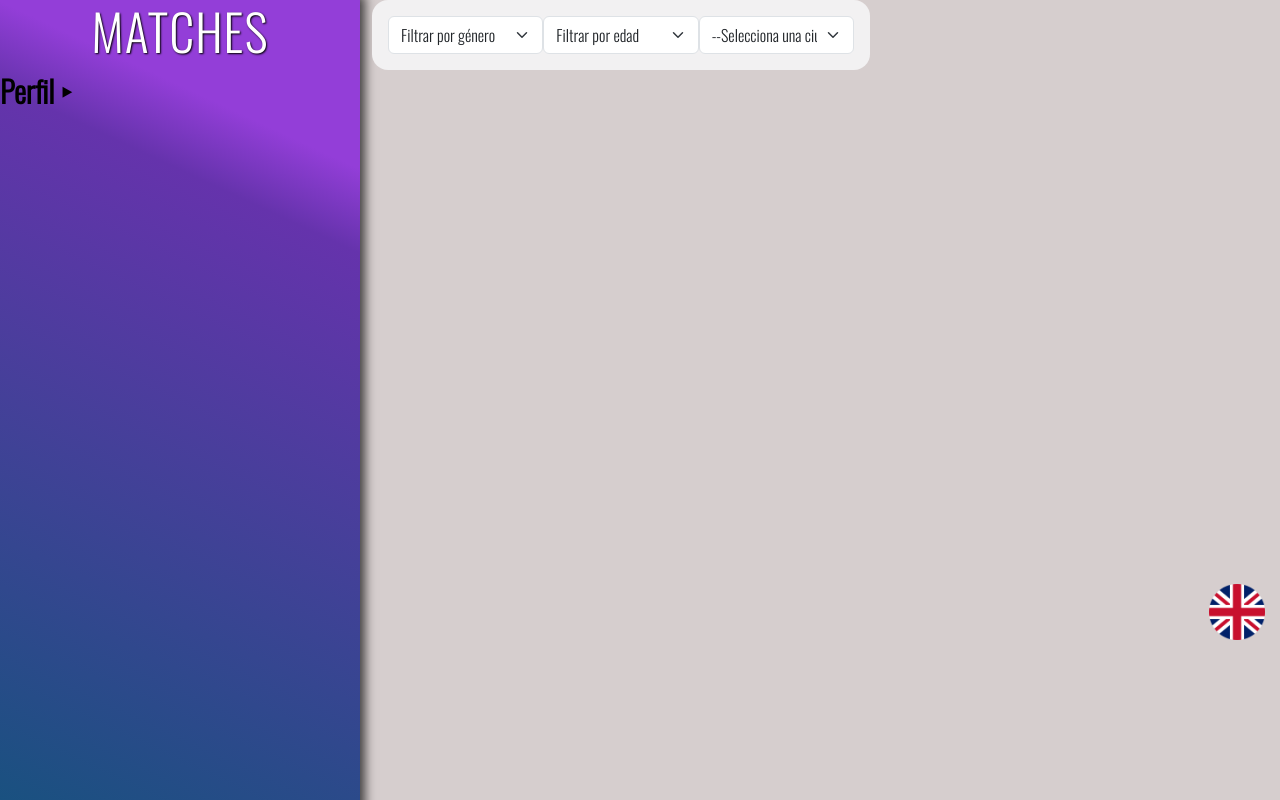
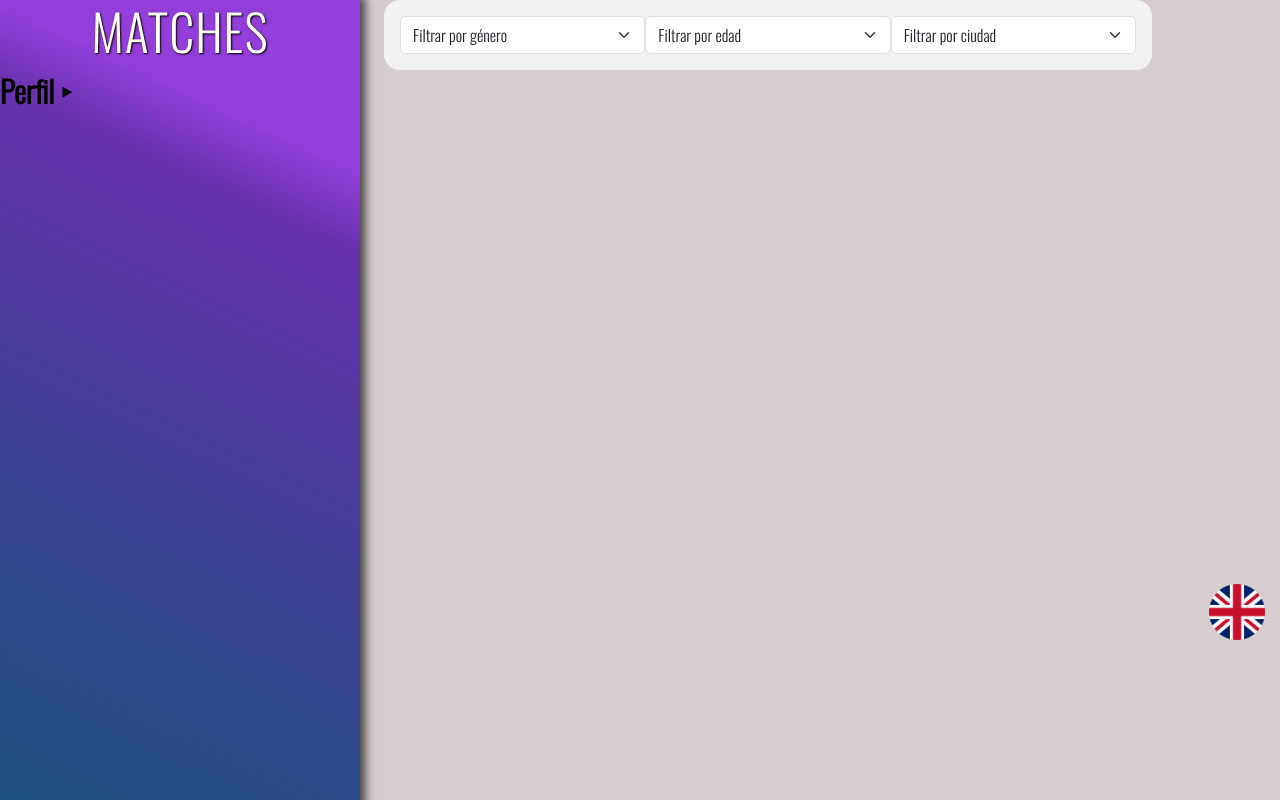
Before and after one commit to mtatiana115/CuidaMatch, a plain HTML site: page mainPage/mainCarebeneficiary.html in a window 1280 px wide. Shown: the top 800 px of the page. Drawn offline with nearby package versions, Linux system fonts and the light colour scheme; some packages are replaced by stand-ins of ours; no server answers; a script that the page names is missing.

Commit message:
main bien

```diff
--- a/mainPage/css/main.css
+++ b/mainPage/css/main.css
@@ -488,20 +488,23 @@ main {
   cursor: pointer;
 }
 
-#container-main{
+/* #container-main {
   display: flex;
-}
+  justify-content: center;
+  align-items: center;
+} */
 
 .filasForm {
+  width: 60%;
   position: absolute;
   top: 0;
+  right: 10%;
   display: flex;
   justify-content: flex-start;
   /* flex-wrap: wrap; */
   background-color: #f2f1f2;
   padding: 1rem;
   border-radius: 1rem;
-  width: auto;
 }
 
 #contenido_footer {
@@ -552,9 +555,9 @@ main {
     font-size: 20px;
   }
 
-.btn-chat {
-	border: none;
-}
+  .btn-chat {
+    border: none;
+  }
 
   #contenido_footer {
     position: absolute;
@@ -580,6 +583,5 @@ main {
 
   #contenido_footer .botones-cel {
     cursor: pointer;
-
   }
 }
--- a/mainPage/mainCarebeneficiary.html
+++ b/mainPage/mainCarebeneficiary.html
@@ -69,7 +69,7 @@
 							</div>
 							<div class="col-sm-4">
 								<select class="form-select" id="ciudad" title="city">
-									<option value="">--Selecciona una ciudad--</option>
+									<option value="">Filtrar por ciudad</option>
 									<option value="Barranquilla">Barranquilla</option>
 									<option value="Bogota">Bogotá</option>
 									<option value="Bucaramanga">Bucaramanga</option>
```
